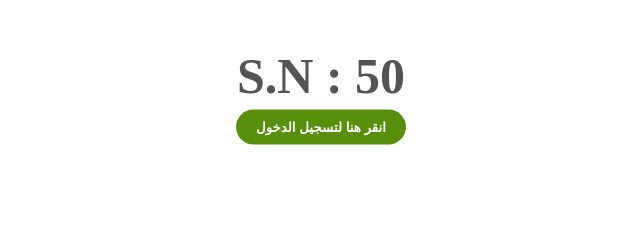
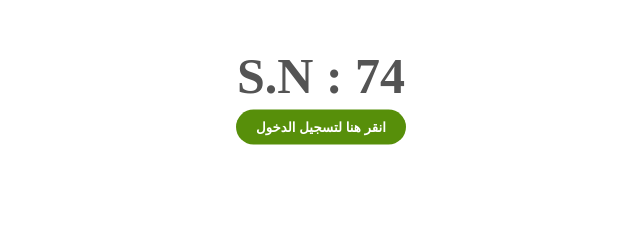
Before and after one commit to ALEmadTransport/account_74, a plain HTML site: page index.html in a window 1280 px wide. Shown: the part 273-513 px from the top of the page, 319-959 px from the left. Drawn offline with Linux system fonts and the light colour scheme.

Commit message:
Update index.html

```diff
--- a/index.html
+++ b/index.html
@@ -49,7 +49,7 @@
 
 <body>
     <img src="background.png" alt="">
-    <span class="sn-label">S.N : 50</span>
+    <span class="sn-label">S.N : 74</span>
     <br>
     <br>
     <br>
```
